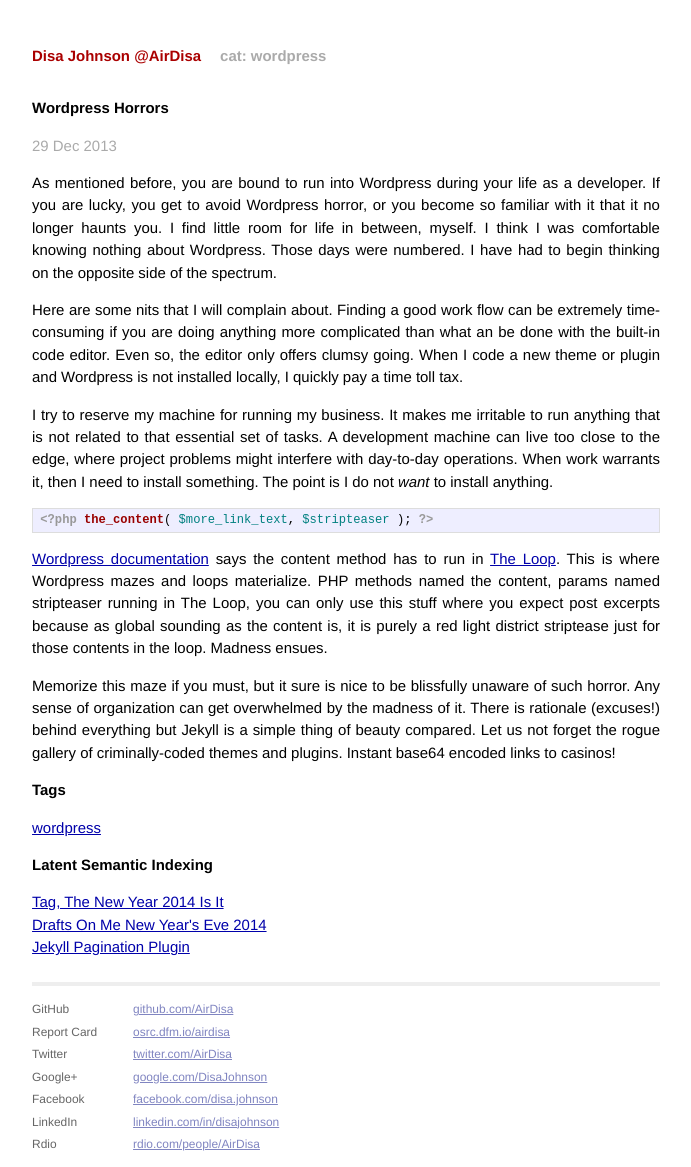
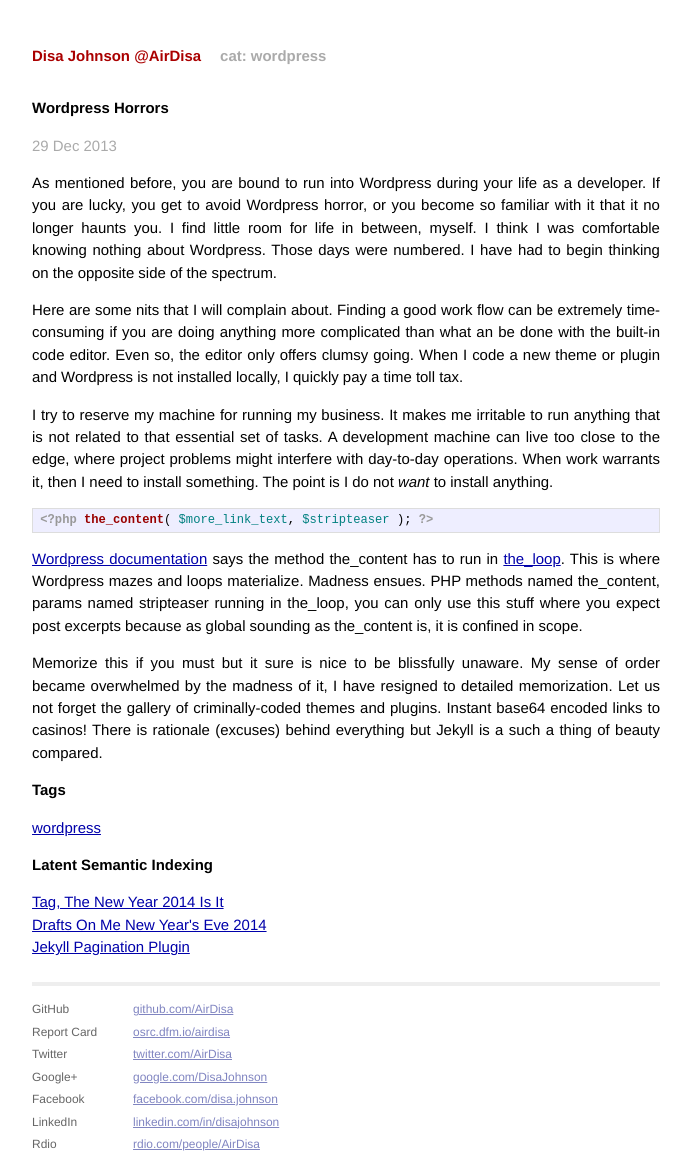
Before and after one commit to AirDisa/airdisa.github.io, a Jekyll site: the page built from _posts/2013-12-29-wordpress-horror.md, in a window 1280 px wide. Shown: the whole page, without its empty margins (294-985 px from the left). Built offline with Jekyll 4.4.1, drawn with Linux system fonts in a browser that asks for light colours; Markdown is read by kramdown in place of the engine named in the settings.

Commit message:
[0.4.6 Blog] Edit 2013-12-29

```diff
--- a/_posts/2013-12-29-wordpress-horror.md
+++ b/_posts/2013-12-29-wordpress-horror.md
@@ -18,9 +18,9 @@
 <?php the_content( $more_link_text, $stripteaser ); ?>
 {% endhighlight %}
 
-[Wordpress documentation][codex] says the content method has to run in [The Loop][the_loop]. This is where Wordpress mazes and loops materialize. PHP methods named the content, params named stripteaser running in The Loop, you can only use this stuff where you expect post excerpts because as global sounding as the content is, it is purely a red light district striptease just for those contents in the loop. Madness ensues.
+[Wordpress documentation][codex] says the method the_content has to run in [the_loop][the_loop]. This is where Wordpress mazes and loops materialize. Madness ensues. PHP methods named the_content, params named stripteaser running in the_loop, you can only use this stuff where you expect post excerpts because as global sounding as the_content is, it is confined in scope.
 
-Memorize this maze if you must, but it sure is nice to be blissfully unaware of such horror. Any sense of organization can get overwhelmed by the madness of it. There is rationale (excuses!) behind everything but Jekyll is a simple thing of beauty compared. Let us not forget the rogue gallery of criminally-coded themes and plugins. Instant base64 encoded links to casinos!
+Memorize this if you must but it sure is nice to be blissfully unaware. My sense of order became overwhelmed by the madness of it, I have resigned to detailed memorization. Let us not forget the gallery of criminally-coded themes and plugins. Instant base64 encoded links to casinos! There is rationale (excuses) behind everything but Jekyll is a such a thing of beauty compared.
 
 [codex]: http://codex.wordpress.org/the_content
 [the_loop]: http://codex.wordpress.org/The_Loop
```
